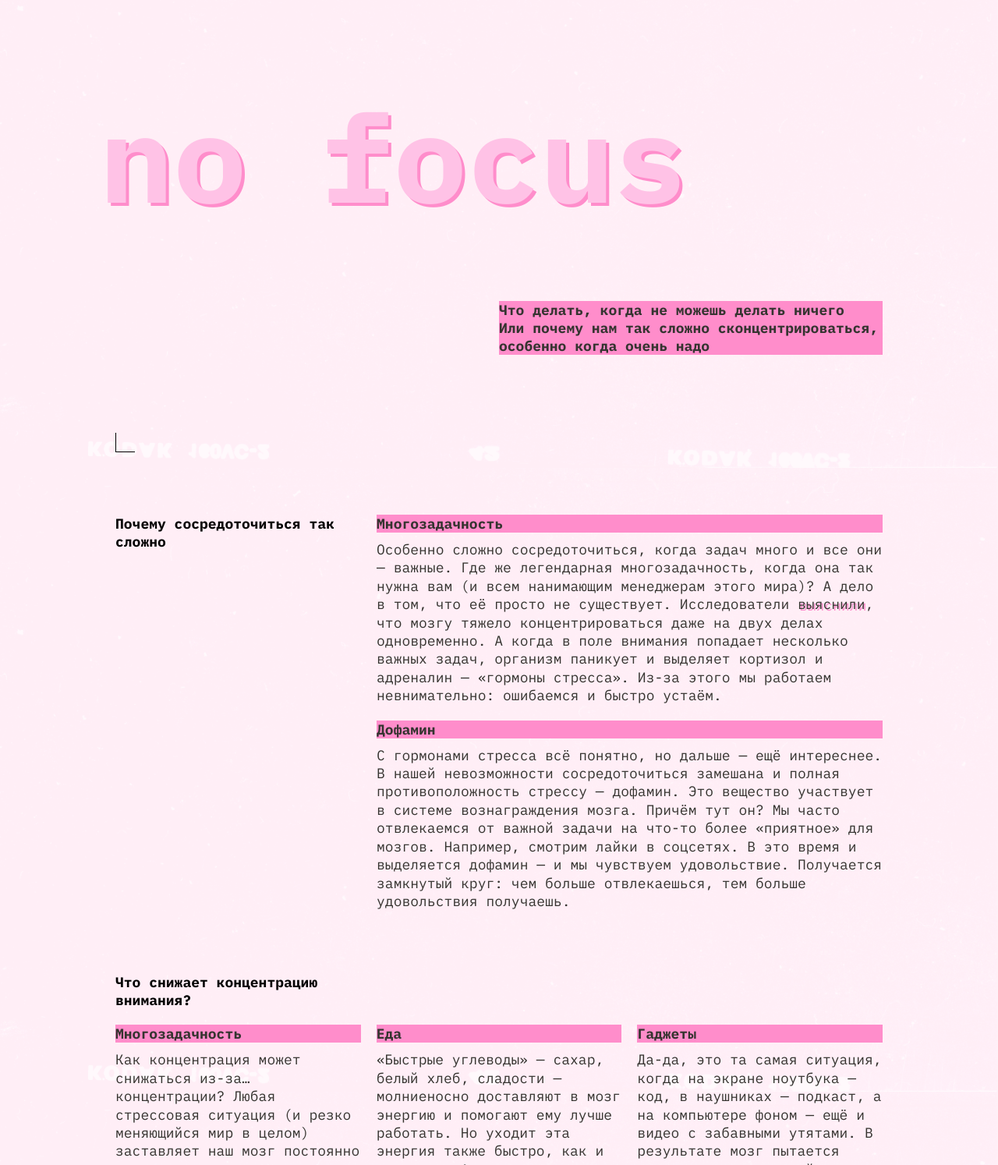
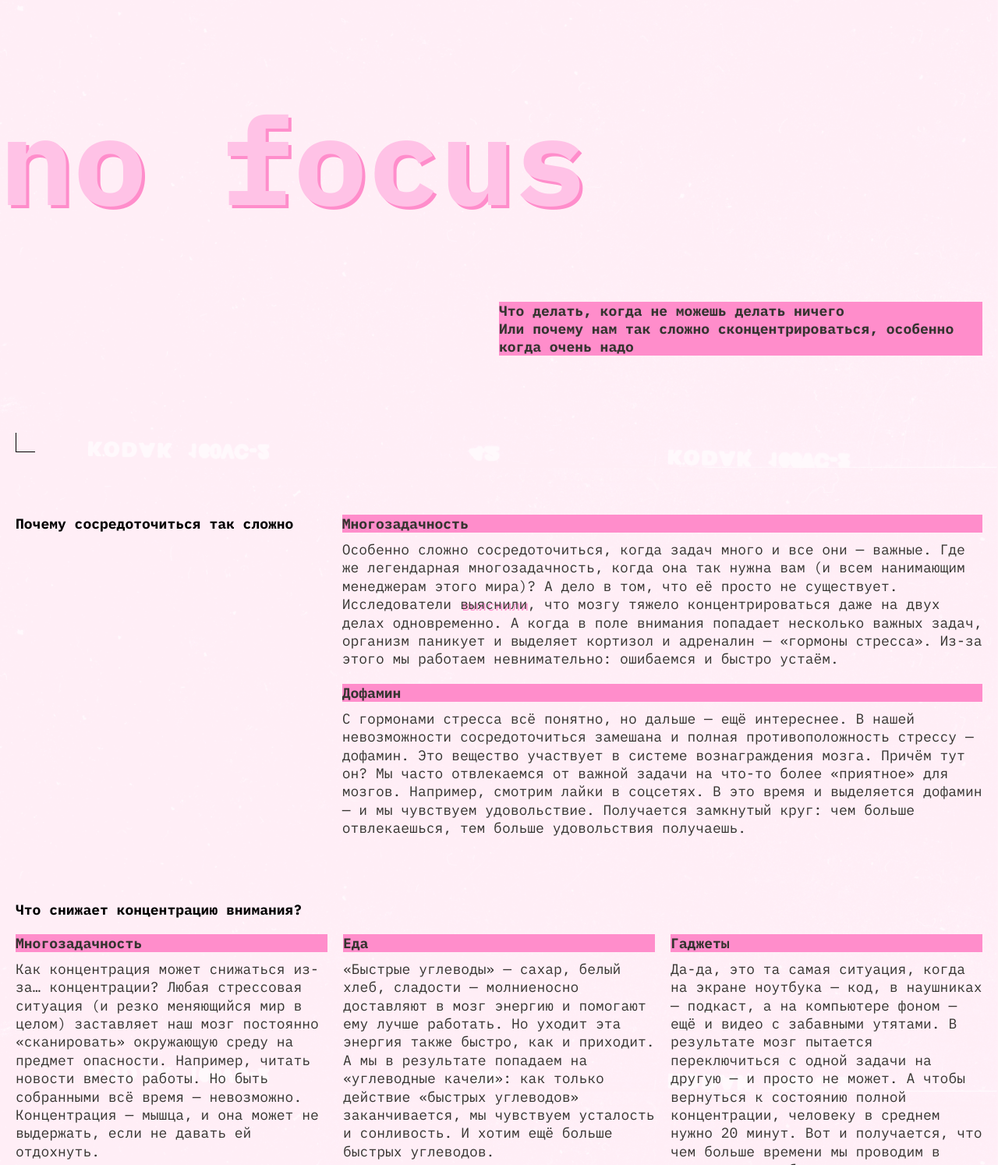
Before and after one commit to r00nbun/slozhno-sosredotochitsya-fd, a plain HTML site: page index.html in a window 1280 px wide. Shown: the part 200-1694 px from the top of the page at 78% size. Drawn offline with Linux system fonts and the light colour scheme.

Commit message:
Добавлена резиновость

```diff
--- a/styles/dark.css
+++ b/styles/dark.css
@@ -12,6 +12,7 @@
   --main-title-color: #DB00FF;
   --title-color: #000028;
   --text-color: #F1B2CE;
+  --button-hover: rgb(255, 0, 112, 0.4);
 }
 
 .theme-dark .header__decorate {
--- a/styles/style.css
+++ b/styles/style.css
@@ -1,7 +1,6 @@
 /* Основные стили проекта. Это стили для темы, которую вы верстаете первой. */
 .page {
   /* сохраните в разметке и стилях класс page у тега body. Он удобен, чтобы составлять селекторы для разных цветовых тем. */
-  max-width: 375px;
   background-color: var(--bg-color);
   font-family: "IBM Plex Mono", monospace;
   background: var(--bg-image) no-repeat center / cover;
@@ -42,26 +41,26 @@
   grid-column: 4;
 }
 
-.header__decorate::after {
-  position: absolute;
-  content: '';
-  top: 18px;
-  right: 19px;
-  background-color: var(--main-color);
-  inline-size: 9px;
-  block-size: 9px;
-  border-radius: 50%;
-  box-shadow: 0px 0px 4px 2px var(--main-color);
-}
-
 .header__decorate::before {
   position: absolute;
   content: 'rec';
   font-size: var(--text-size);
   text-transform: uppercase;
   color: var(--main-color);
-  top: 12px;
-  right: 40px;
+  top: clamp(0.75rem, 0.2133rem + 2.2901vw, 1.3125rem);
+  right: clamp(2.5rem, 1.844rem + 2.799vw, 3.1875rem);
+}
+
+.header__decorate::after {
+  position: absolute;
+  content: '';
+  top: clamp(1.125rem, 0.5286rem + 2.5445vw, 1.75rem);
+  right: clamp(1.1875rem, 0.5315rem + 2.799vw, 1.875rem);
+  background-color: var(--main-color);
+  inline-size: 9px;
+  block-size: 9px;
+  border-radius: 50%;
+  box-shadow: 0px 0px 4px 2px var(--main-color);
 }
 
 .header__theme-menu {
@@ -107,7 +106,7 @@
   grid-column: 1 / 5;
   text-shadow: 4px 4px var(--accent-color);
   align-self: end;
-  margin-block-end: 20px;
+  margin-block-end: 1.25rem;
 }
 
 .title {
@@ -133,13 +132,14 @@
 .main {
   font-size: var(--text-size);
   padding: var(--general-padding);
-  padding-block-start: 40px;
-  padding-block-end: 40px;
+  padding-block-start: clamp(2.5rem, 1.3073rem + 5.0891vw, 3.75rem);
+  padding-block-end: clamp(2.5rem, 1.3073rem + 5.0891vw, 3.75rem);
 }
 
 .main__section {
   display: grid;
   gap: var(--block-gap);
+  margin-block-end: clamp(3.125rem, 1.2762rem + 7.888vw, 5.0625rem);
 }
 
 .add-margin {
@@ -195,10 +195,6 @@
   outline: none;
 }
 
-.main__section {
-  margin-block-end: 50px;
-}
-
 .main__section:last-child {
   margin-block-end: 0px;
 }
@@ -230,7 +226,7 @@
 
 @media (width >= 768px) {
   .page {
-    max-inline-size: 768px;
+    min-inline-size: 768px;
   }
 
   .header {
@@ -247,16 +243,6 @@
     grid-row: 1;
   }
 
-  .header__decorate::before {
-    top: 21px;
-    right: 51px;
-  }
-
-  .header__decorate::after {
-    top: 28px;
-    right: 30px;
-  }
-
   .header.decorated-zone::before {
     grid-column: 2;
   }
@@ -267,21 +253,15 @@
 
   .header__title {
     grid-column: 1 / 3;
-    margin-inline-start: -20px;
+    margin-inline-start: -1.25rem;
   }
 
   .header__text {
     grid-column: 2;
   }
 
-  .main {
-    padding-block-start: 60px;
-    padding-block-end: 60px;
-  }
-
   .main__section {
     gap: var(--general-gap);
-    margin-block-end: 81px;
   }
 
   .main__section-why-how {
@@ -329,7 +309,7 @@
 
 @media (width >= 1024px) {
   .page {
-    max-width: 1024px;
+    min-inline-size: 1024px;
   }
 
   .header {
@@ -358,7 +338,7 @@
 
   .header__title {
     grid-column: 1 / 3;
-    margin-block-start: 90px;
+    margin-block-start: 12vh;
   }
 
   .header__text {
@@ -376,7 +356,7 @@
 
   .main__section-title-what {
     grid-column: span 3;
-    max-inline-size: 315px;
+    max-inline-size: 33%;
   }
 
   .main__section-unit-why-how {
--- a/styles/variables.css
+++ b/styles/variables.css
@@ -12,16 +12,14 @@
   --text-color: #F1B2CE;
   --button-hover: rgb(255, 0, 112, 0.4);
   --text-size: 1.125rem;
-  --general-padding: 10px 10px;
-  --general-gap: 10px;
+  --general-padding: clamp(0.625rem, 0.0286rem + 2.5445vw, 1.25rem);
+  --general-gap: clamp(0.625rem, 0.0286rem + 2.5445vw, 1.25rem);
   --block-gap: 20.5px;
   --min-header-size: 668px;
 }
 
 @media (width >= 765px) {
   :root {
-    --general-padding: 20px 20px;
-    --general-gap: 20px;
     --min-header-size: 1024px;
   }
 }
```
Also changed, not shown: styles/globals.css (line endings or trailing spaces).
